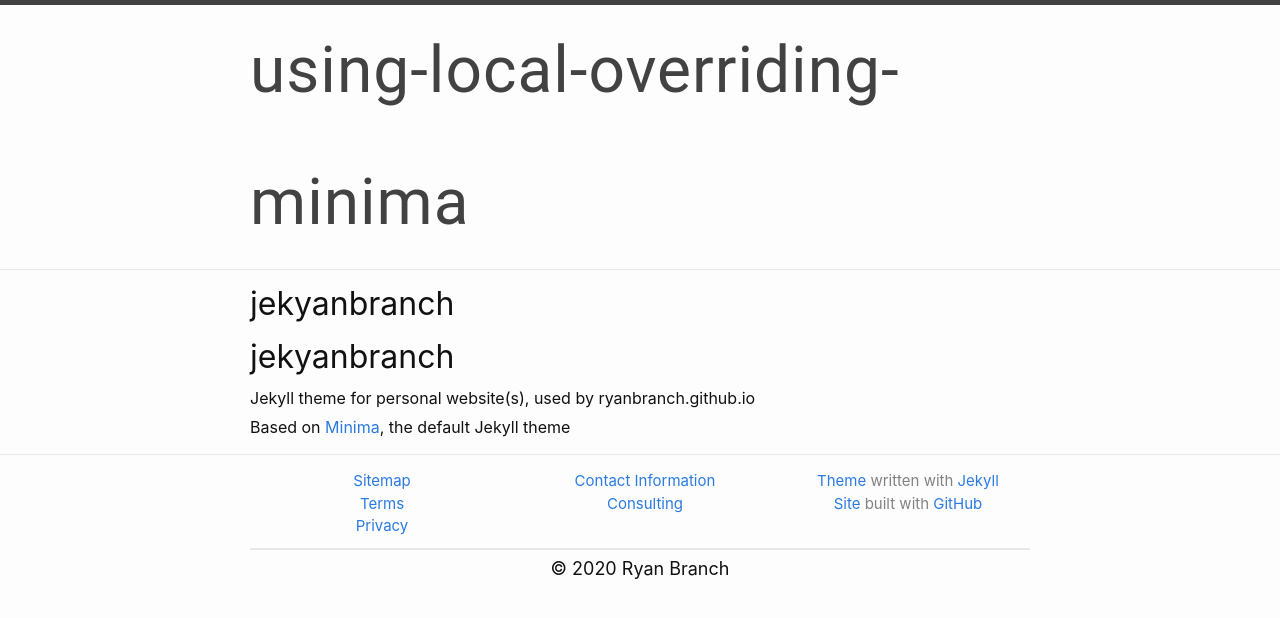
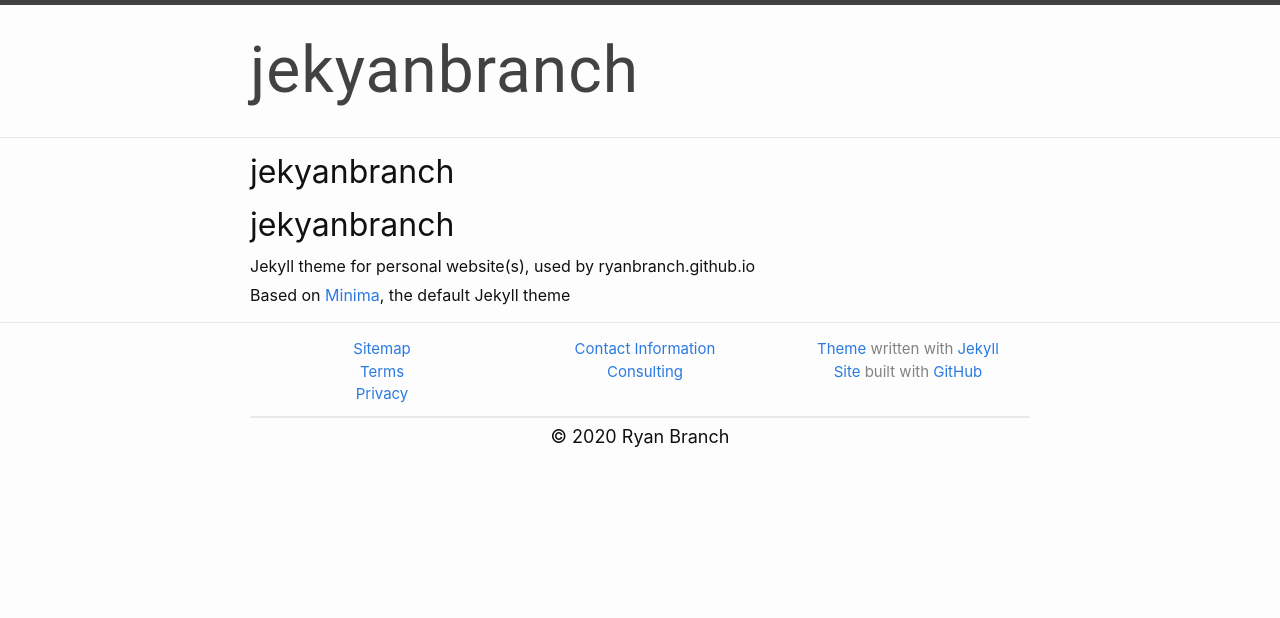
Before and after one commit to ryanbranch/jekyanbranch, a Jekyll site: the page built from README.md, in a window 1280 px wide. Shown: the top 618 px of the page. Built offline with Jekyll 4.4.1, drawn with Linux system fonts in a browser that asks for light colours; our own code applies the rules of GitHub Pages for plain Markdown files.

Commit message:
Update _config.yml
I only today realized that the site.title variable with the jekyanbranch theme _config.yml was still set to "using-local-overriding-minima".

Knowing that other sites implement this theme, there is no valid reason to remove the configuration file completely. So instead, this commit serves to standardize the file such that it is more appropriate for the individual theme itself. Variables such as site.description and site.github_username are okay to define because they

1. Are present within Jekyll (Minima) by default
2. Will be overriden by any equally-named site variable in the _config.yml of any website implementing jekyanbranch

```diff
--- a/_config.yml
+++ b/_config.yml
@@ -1,9 +1,6 @@
-title: using-local-overriding-minima
+title: jekyanbranch
 email: contact.ryanbran.ch@gmail.com
-description: >- # this means to ignore newlines until "baseurl:"
-  Placeholder for
-  description text
-  goes here.
+description: "Site created with Jekyanbranch, a theme by Ryan Branch"
 baseurl: "" # the subpath of your site, e.g. /blog
 url: "" # the base hostname & protocol for your site, e.g. http://example.com
 twitter_username: rjbranch
```
